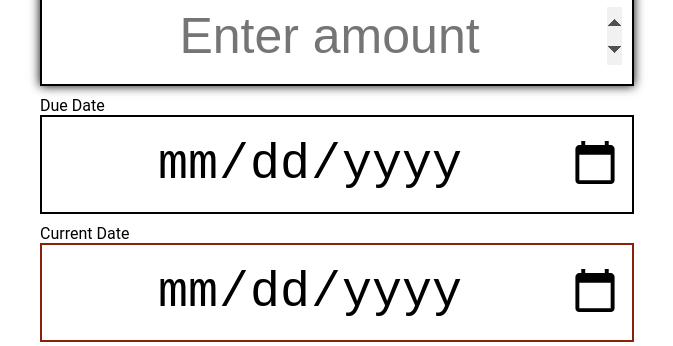
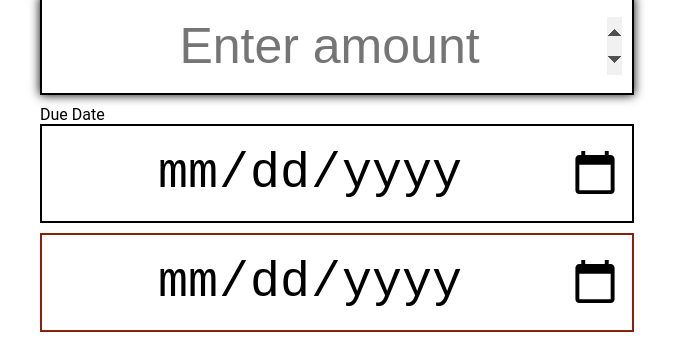
Before and after one commit to Zaid-Niazi/newCalc, a plain HTML site: page index.html in a window 1280 px wide. Shown: the top 346 px of the page, without its empty margins (300-973 px from the left). Drawn offline with Linux system fonts and the light colour scheme; no server answers.

Commit message:
Label modified

```diff
--- a/index.html
+++ b/index.html
@@ -14,7 +14,6 @@
     <label for="dueDate">Due Date</label>
     <input type="date" id="dueDate" class="input-box" placeholder="Enter due date">
     <div>
-      <label for="today">Current Date</label>
 
       <input type="date" id="today" class="input-box">
       <div id="dateWarning" style="font-size: 14px;"></div>
```
